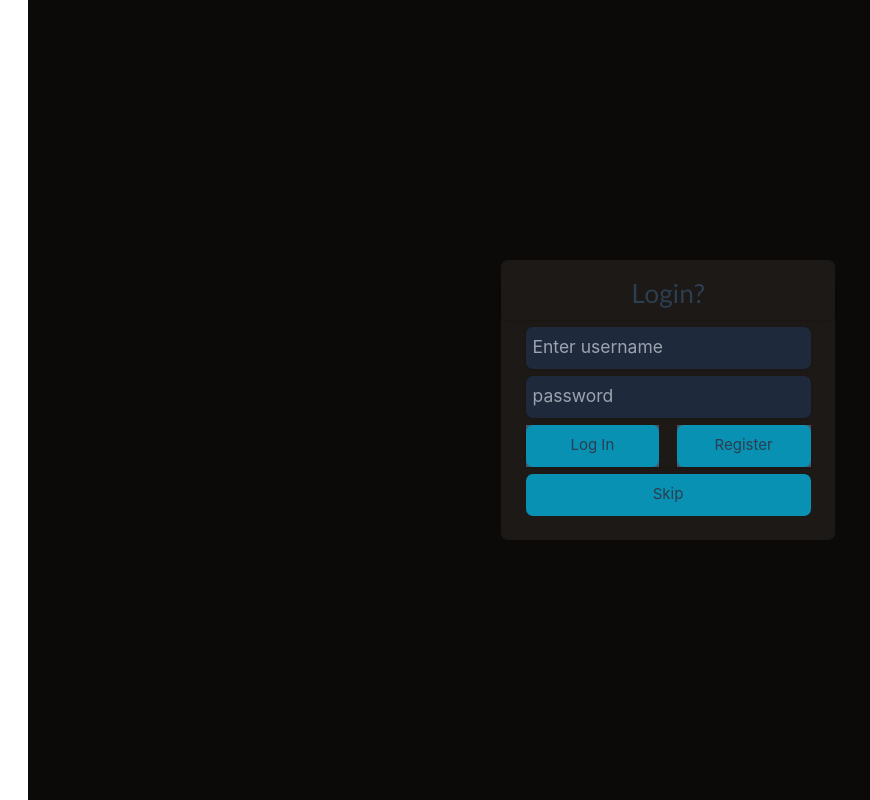
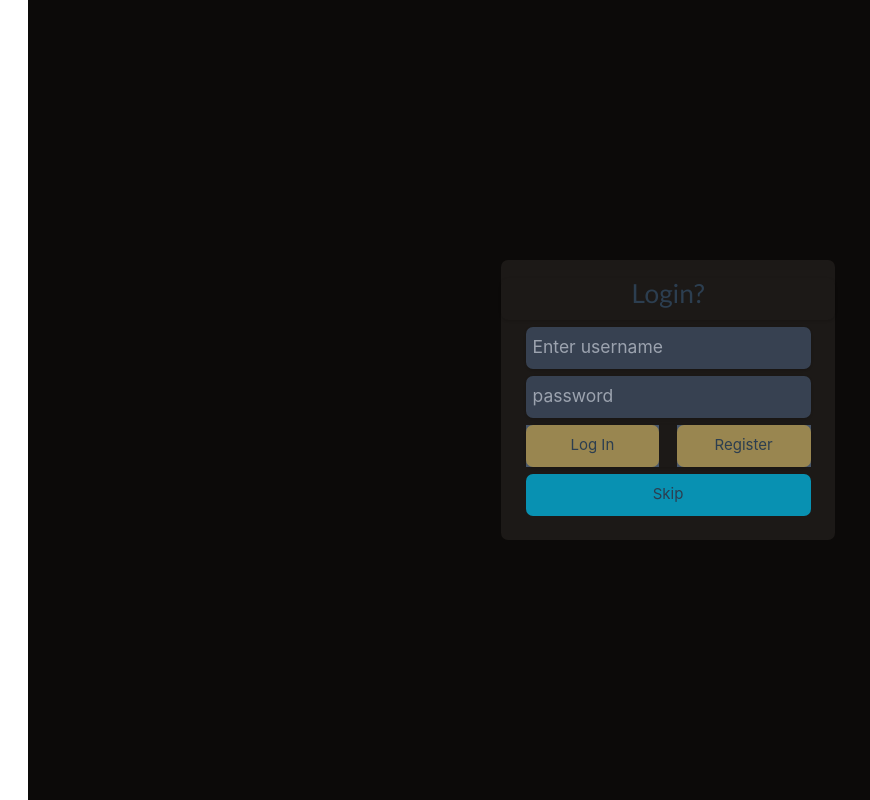
Before and after one commit to reanimation47/HUST-GatherPoint-Client, a Vue app: page /login in a window 1280 px wide. Shown: the top 800 px of the page, without its empty margins (0-870 px from the left). Built offline with nearby package versions, Linux system fonts and the light colour scheme; what tailwindcss-animated would draw is missing.

Commit message:
slight color change

```diff
--- a/src/components/Authenticate/Login.vue
+++ b/src/components/Authenticate/Login.vue
@@ -217,20 +217,20 @@ const InputsAreValid = (): boolean => {
 
             <div class="grid place-items-center mx-7 rounded-lg shadow">
                 <!-- <input :class="input_username_anim_class" type="text" :placeholder="username_placeholder" id="username" v-model="input_username"> -->
-                <input :class="input_username_anim_class + 'min-h-12 min-w-full p-2 text-xl bg-slate-800 rounded-lg text-start'" type="text" :placeholder="username_placeholder" id="username" v-model="input_username">
+                <input :class="input_username_anim_class + 'min-h-12 min-w-full p-2 text-xl bg-gray-700 rounded-lg text-start'" type="text" :placeholder="username_placeholder" id="username" v-model="input_username">
             </div>
 
             <div class="grid place-items-center mx-7 rounded-lg shadow">
                 <!-- <input :class="input_password_anim_class" type="password" :placeholder="password_placeholder" id="password" v-model="input_password"> -->
-                <input :class="input_password_anim_class+'min-h-12 min-w-full p-2 text-xl bg-slate-800 rounded-lg text-start'" type="password" :placeholder="password_placeholder" id="password" v-model="input_password">
+                <input :class="input_password_anim_class+'min-h-12 min-w-full p-2 text-xl bg-gray-700 rounded-lg text-start'" type="password" :placeholder="password_placeholder" id="password" v-model="input_password">
             </div>
 
             <div class="grid grid-cols-2 gap-5 mx-7 rounded-lg shadow">
                 <div class="grid bg-slate-600">
-                    <button type="button" class="rounded-lg transition ease-in-out delay-0 bg-cyan-600 hover:-translate-y-1 hover:scale-110 hover:bg-indigo-500 duration-300" @click="LoginBtnClicked">Log In</button>
+                    <button type="button" class="rounded-lg transition ease-in-out delay-0 bg-login-button-main-color hover:-translate-y-1 hover:scale-110 hover:bg-indigo-500 duration-300" @click="LoginBtnClicked">Log In</button>
                 </div>
                 <div class="grid bg-slate-600">
-                    <button type="button" class="rounded-lg transition ease-in-out delay-0 bg-cyan-600 hover:-translate-y-1 hover:scale-110 hover:bg-indigo-500 duration-300"  @click="RegisterBtnClicked" ><i></i>Register</button>
+                    <button type="button" class="rounded-lg transition ease-in-out delay-0 bg-login-button-main-color hover:-translate-y-1 hover:scale-110 hover:bg-indigo-500 duration-300"  @click="RegisterBtnClicked" ><i></i>Register</button>
                 </div>
             </div>
             <div class="grid mx-7">
--- a/tailwind.config.js
+++ b/tailwind.config.js
@@ -8,6 +8,10 @@ export default {
         },
         gridTemplateColumns: {
             '70/30': ' 70% 28%'
+        },
+        colors: {
+          'login-button-main-color': '#998650',
+          'login-button-skip-color': '#A7754D',
         }
 
     },
```
